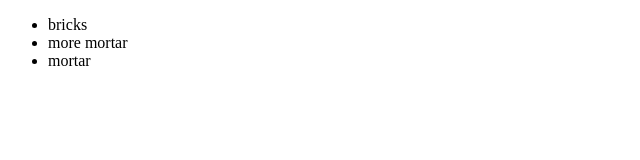
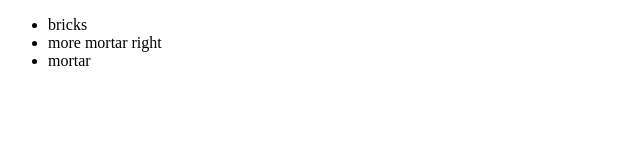
Before and after one commit to fsuer/newGitTest, a plain HTML site: page index.html in a window 1280 px wide. Shown: the full height of the page, 0-640 px from the left. Drawn offline with Linux system fonts and the light colour scheme.

Commit message:
right here

```diff
--- a/index.html
+++ b/index.html
@@ -4,7 +4,7 @@
 	<div>
 		<ul>
 			<li>bricks</li>
-			<li>more mortar</li>
+			<li>more mortar right</li>
 			<li>mortar</li>
 		</ul>
 	</div>
```
